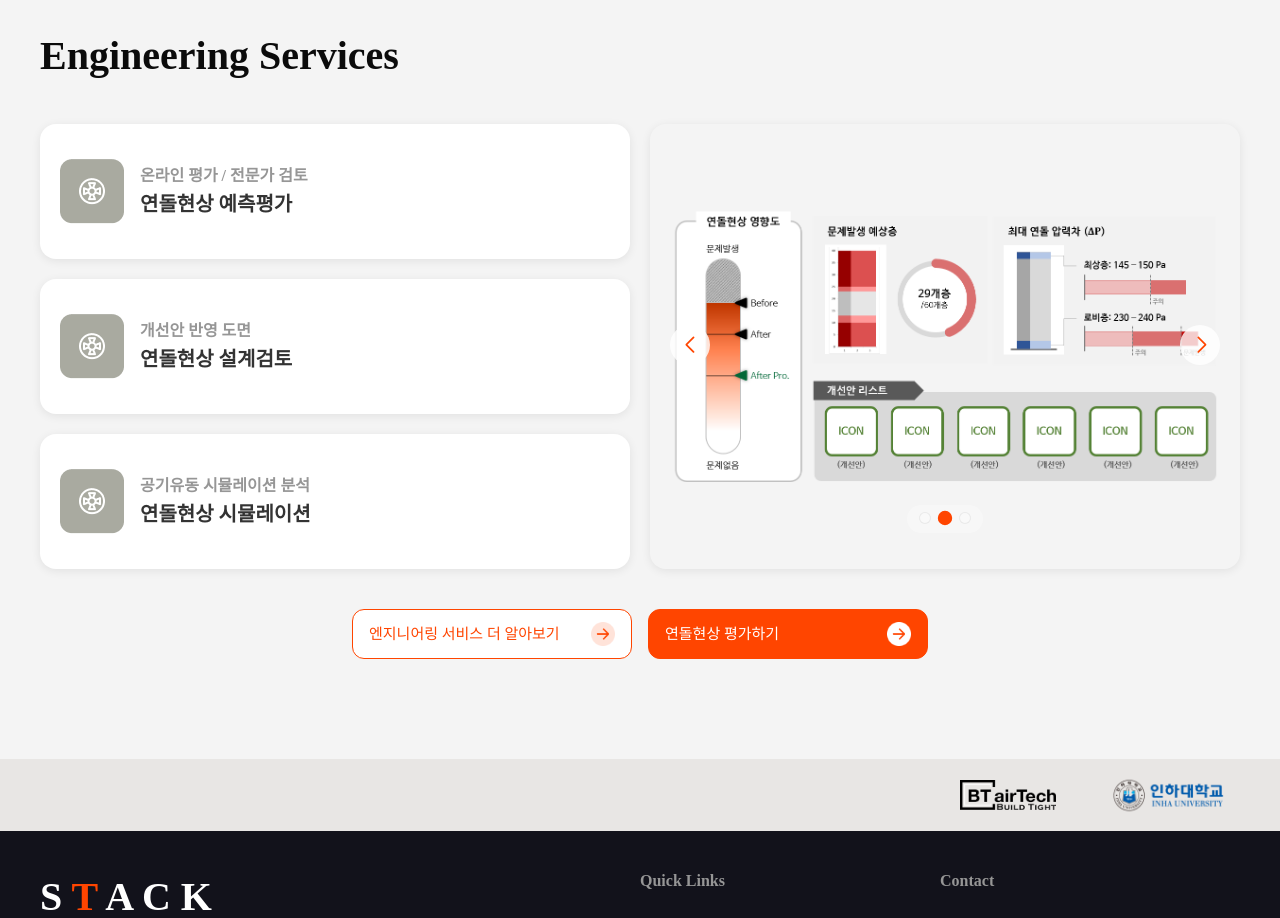
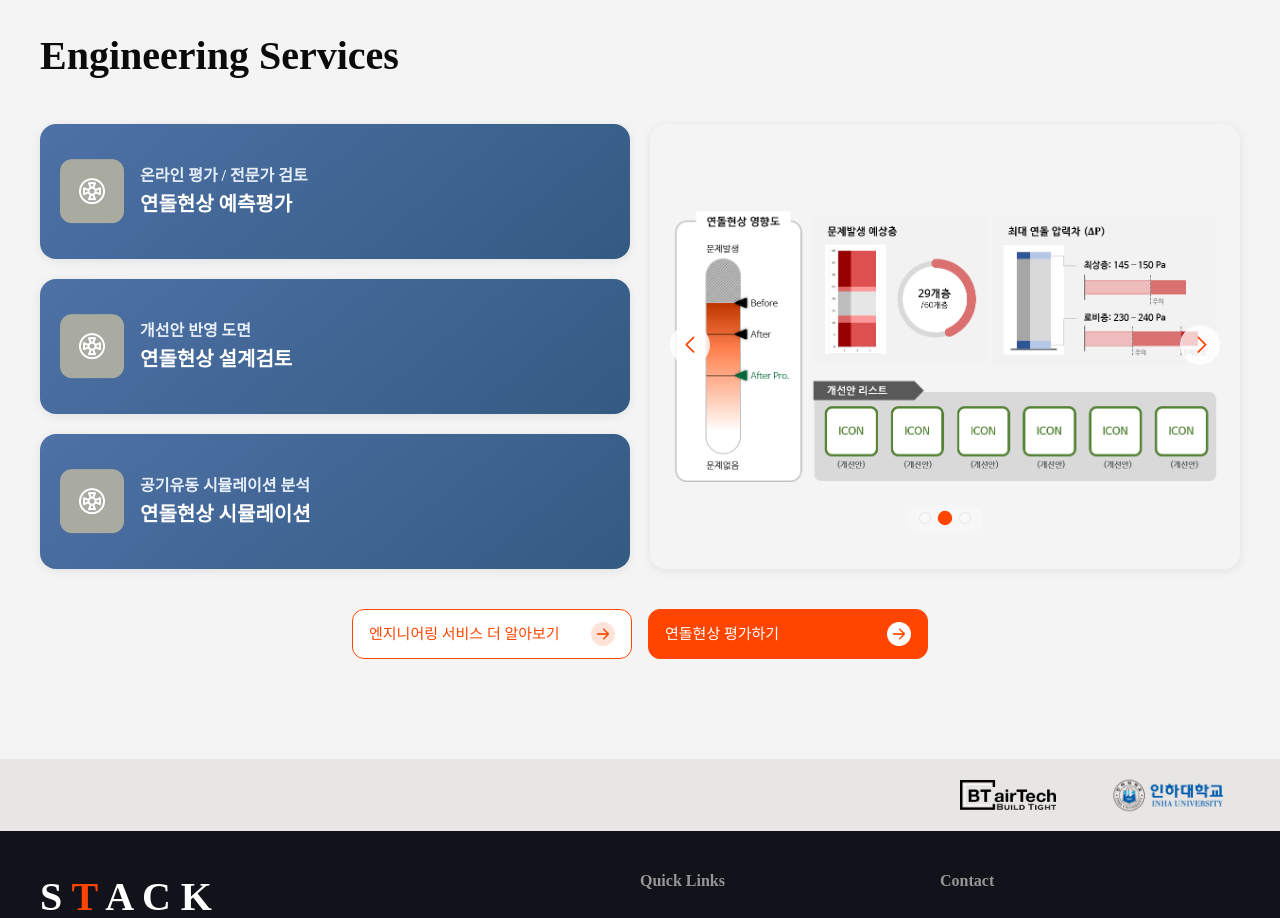
Before and after one commit to loo4os2o/stack-frontend, a Next.js app: page / in a window 1280 px wide. Shown: the part 1380-2298 px from the top of the page. Built offline with nearby package versions, Linux system fonts and the light colour scheme.

Commit message:
[수정] 메인 스타일 변경: 배경을 그라데이션으로 수정하고 텍스트 색상 조정

```diff
--- a/src/css/main.css
+++ b/src/css/main.css
@@ -305,7 +305,8 @@
   box-shadow: 0 2px 10px rgba(0, 0, 0, 0.08);
   border-radius: 1rem;
   padding: 2.188rem 1.25rem;
-  background: #ffffff;
+  background: linear-gradient(140deg, #4e71a6, #335b82);
+  color: #f9fbff;
   display: flex;
   align-items: center;
   gap: 1rem;
@@ -316,7 +317,7 @@
   font-weight: 700;
   font-size: 1rem;
   line-height: 130%;
-  color: #969696;
+  color: #e6eef9;
   margin-bottom: 0.25rem;
 }
 
@@ -324,7 +325,7 @@
   font-weight: 700;
   font-size: 1.25rem;
   line-height: 130%;
-  color: #333333;
+  color: #ffffff;
 }
 
 .main-intro .intro-image {
```
